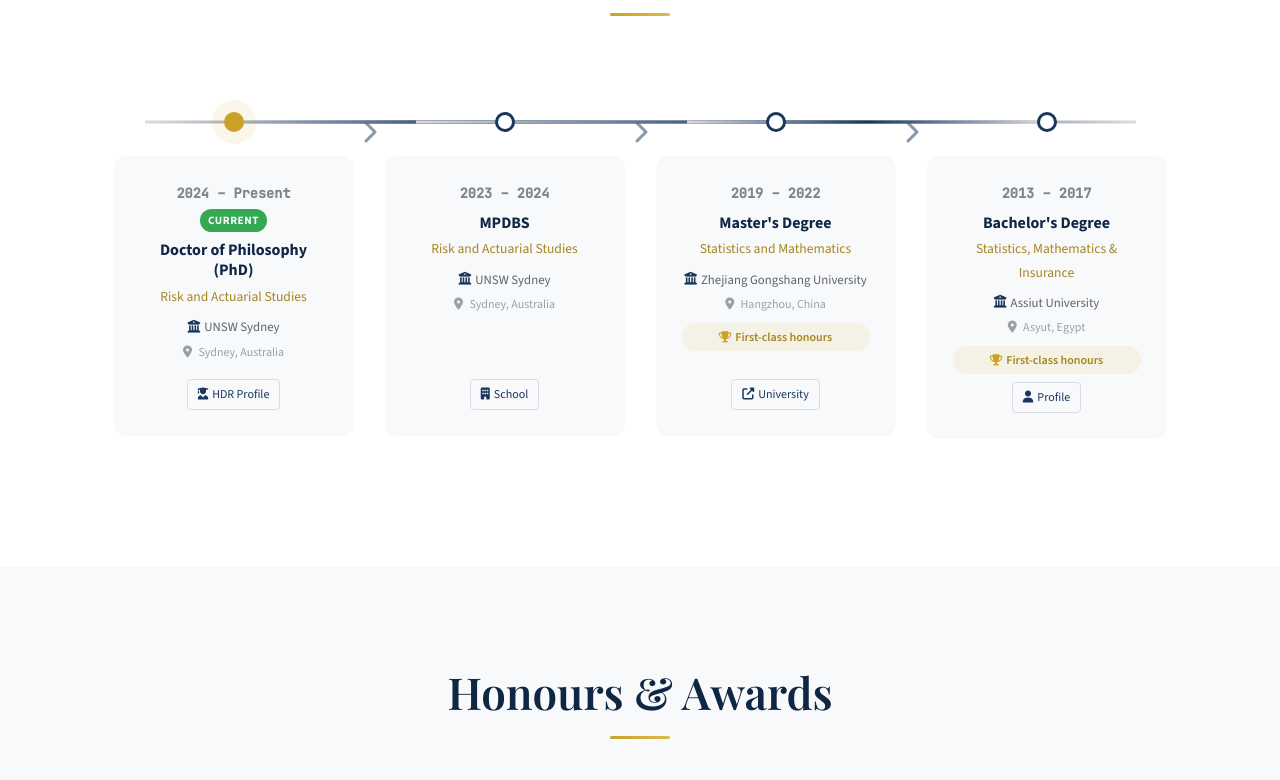
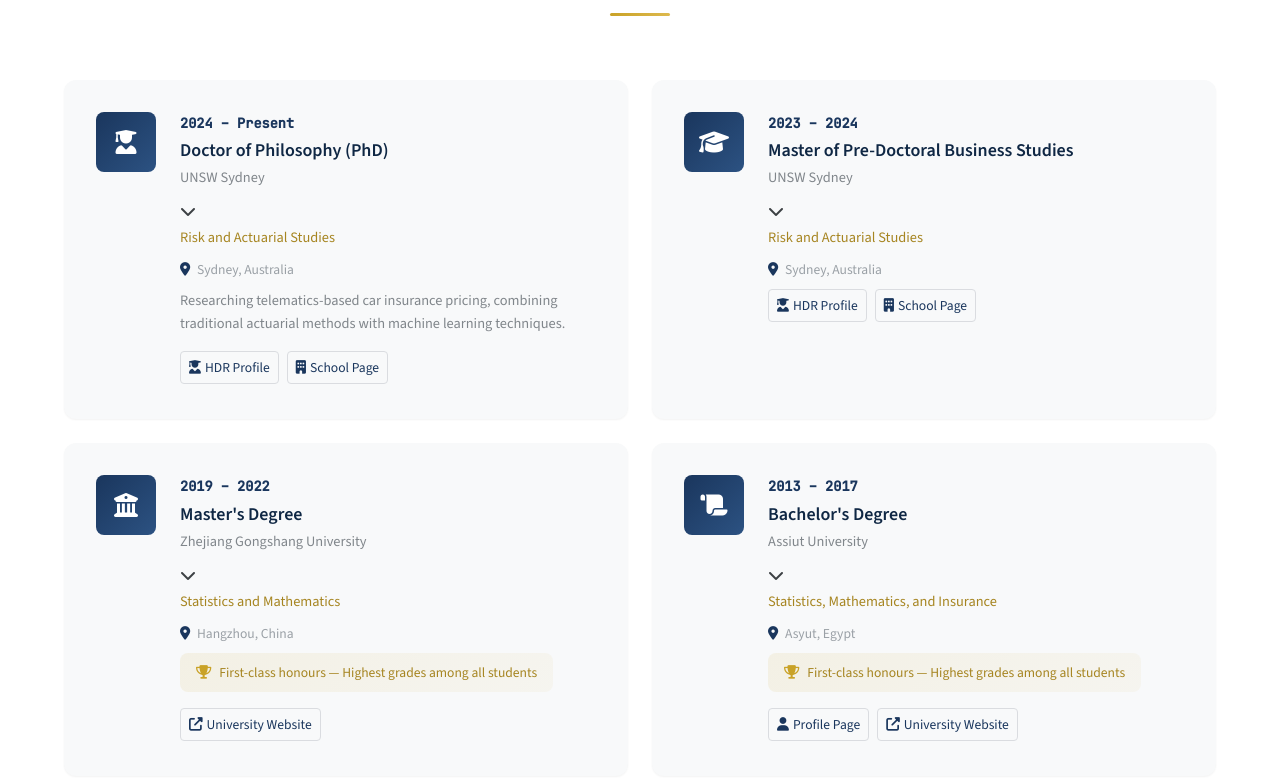
Before and after one commit to MohamedHanafyKotbIbrahim14/Mohamed-Hanafy-Kotb-Ibrahim, a plain HTML site: page index.html in a window 1280 px wide. Shown: the part 1701-2481 px from the top of the page. Drawn offline with nearby package versions, Linux system fonts and the light colour scheme.

Commit message:
Add files via upload

```diff
--- a/index.html
+++ b/index.html
@@ -160,128 +160,133 @@
                 <div class="section-line"></div>
             </div>
 
-            <div class="edu-timeline-horizontal">
-                <!-- PhD -->
-                <div class="edu-card">
-                    <div class="edu-arrow">
-                        <div class="edu-dot current"></div>
+            <div class="education-grid">
+                <div class="edu-card expandable" onclick="toggleExpand(this)">
+                    <div class="edu-icon">
+                        <i class="fas fa-user-graduate"></i>
                     </div>
-                    <div class="edu-content">
-                        <div class="edu-date">
-                            <span class="edu-year">2024 – Present</span>
-                            <span class="edu-badge current">Current</span>
+                    <div class="edu-card-content">
+                        <div class="expand-header">
+                            <div>
+                                <div class="edu-year">2024 – Present</div>
+                                <h3 class="edu-title">Doctor of Philosophy (PhD)</h3>
+                                <p class="edu-institution">UNSW Sydney</p>
                             </div>
-                        <h3 class="edu-degree">Doctor of Philosophy (PhD)</h3>
+                            <span class="expand-icon"><i class="fas fa-chevron-down"></i></span>
+                        </div>
+                        <div class="expand-content">
                             <p class="edu-field">Risk and Actuarial Studies</p>
-                        <div class="edu-university">
-                            <i class="fas fa-university"></i>
-                            <span>UNSW Sydney</span>
-                            <img src="https://www.unsw.edu.au/etc/clientlibs/unsw-common/clientlibs-base/resources/favicons/favicon-96x96.png" alt="UNSW" class="edu-logo" onerror="this.style.display='none'">
-                        </div>
-                        <p class="edu-location"><i class="fas fa-map-marker-alt"></i> Sydney, Australia</p>
+                            <p class="edu-location">
+                                <i class="fas fa-map-marker-alt"></i> Sydney, Australia
+                            </p>
+                            <p class="edu-description">
+                                Researching telematics-based car insurance pricing, combining traditional actuarial methods with machine learning techniques.
+                            </p>
                             <div class="edu-links">
                                 <a href="https://www.unsw.edu.au/hdr/mohamed-hanafy-kotb-ibrahim" target="_blank" class="edu-link">
                                     <i class="fas fa-user-graduate"></i> HDR Profile
                                 </a>
+                                <a href="https://www.unsw.edu.au/business/our-schools/risk-actuarial-studies" target="_blank" class="edu-link">
+                                    <i class="fas fa-building"></i> School Page
+                                </a>
+                            </div>
                         </div>
                     </div>
                 </div>
 
-                <!-- Arrow connector -->
-                <div class="edu-connector">
-                    <i class="fas fa-chevron-right"></i>
+                <div class="edu-card expandable" onclick="toggleExpand(this)">
+                    <div class="edu-icon">
+                        <i class="fas fa-graduation-cap"></i>
                     </div>
-
-                <!-- MPDBS -->
-                <div class="edu-card">
-                    <div class="edu-arrow">
-                        <div class="edu-dot"></div>
+                    <div class="edu-card-content">
+                        <div class="expand-header">
+                            <div>
+                                <div class="edu-year">2023 – 2024</div>
+                                <h3 class="edu-title">Master of Pre-Doctoral Business Studies</h3>
+                                <p class="edu-institution">UNSW Sydney</p>
                             </div>
-                    <div class="edu-content">
-                        <div class="edu-date">
-                            <span class="edu-year">2023 – 2024</span>
+                            <span class="expand-icon"><i class="fas fa-chevron-down"></i></span>
                         </div>
-                        <h3 class="edu-degree">MPDBS</h3>
+                        <div class="expand-content">
                             <p class="edu-field">Risk and Actuarial Studies</p>
-                        <div class="edu-university">
-                            <i class="fas fa-university"></i>
-                            <span>UNSW Sydney</span>
-                        </div>
-                        <p class="edu-location"><i class="fas fa-map-marker-alt"></i> Sydney, Australia</p>
+                            <p class="edu-location">
+                                <i class="fas fa-map-marker-alt"></i> Sydney, Australia
+                            </p>
                             <div class="edu-links">
+                                <a href="https://www.unsw.edu.au/hdr/mohamed-hanafy-kotb-ibrahim" target="_blank" class="edu-link">
+                                    <i class="fas fa-user-graduate"></i> HDR Profile
+                                </a>
                                 <a href="https://www.unsw.edu.au/business/our-schools/risk-actuarial-studies" target="_blank" class="edu-link">
-                                <i class="fas fa-building"></i> School
+                                    <i class="fas fa-building"></i> School Page
                                 </a>
                             </div>
                         </div>
                     </div>
-
-                <!-- Arrow connector -->
-                <div class="edu-connector">
-                    <i class="fas fa-chevron-right"></i>
                 </div>
 
-                <!-- Master's China -->
-                <div class="edu-card">
-                    <div class="edu-arrow">
-                        <div class="edu-dot"></div>
+                <div class="edu-card expandable" onclick="toggleExpand(this)">
+                    <div class="edu-icon">
+                        <i class="fas fa-university"></i>
                     </div>
-                    <div class="edu-content">
-                        <div class="edu-date">
-                            <span class="edu-year">2019 – 2022</span>
+                    <div class="edu-card-content">
+                        <div class="expand-header">
+                            <div>
+                                <div class="edu-year">2019 – 2022</div>
+                                <h3 class="edu-title">Master's Degree</h3>
+                                <p class="edu-institution">Zhejiang Gongshang University</p>
                             </div>
-                        <h3 class="edu-degree">Master's Degree</h3>
+                            <span class="expand-icon"><i class="fas fa-chevron-down"></i></span>
+                        </div>
+                        <div class="expand-content">
                             <p class="edu-field">Statistics and Mathematics</p>
-                        <div class="edu-university">
-                            <i class="fas fa-university"></i>
-                            <span>Zhejiang Gongshang University</span>
-                        </div>
-                        <p class="edu-location"><i class="fas fa-map-marker-alt"></i> Hangzhou, China</p>
+                            <p class="edu-location">
+                                <i class="fas fa-map-marker-alt"></i> Hangzhou, China
+                            </p>
                             <div class="edu-achievement">
-                            <i class="fas fa-trophy"></i> First-class honours
+                                <i class="fas fa-trophy"></i> First-class honours — Highest grades among all students
                             </div>
                             <div class="edu-links">
                                 <a href="https://www.zjgsu.edu.cn/" target="_blank" class="edu-link">
-                                <i class="fas fa-external-link-alt"></i> University
+                                    <i class="fas fa-external-link-alt"></i> University Website
                                 </a>
                             </div>
                         </div>
                     </div>
-
-                <!-- Arrow connector -->
-                <div class="edu-connector">
-                    <i class="fas fa-chevron-right"></i>
                 </div>
 
-                <!-- Bachelor's Egypt -->
-                <div class="edu-card">
-                    <div class="edu-arrow">
-                        <div class="edu-dot"></div>
+                <div class="edu-card expandable" onclick="toggleExpand(this)">
+                    <div class="edu-icon">
+                        <i class="fas fa-scroll"></i>
                     </div>
-                    <div class="edu-content">
-                        <div class="edu-date">
-                            <span class="edu-year">2013 – 2017</span>
+                    <div class="edu-card-content">
+                        <div class="expand-header">
+                            <div>
+                                <div class="edu-year">2013 – 2017</div>
+                                <h3 class="edu-title">Bachelor's Degree</h3>
+                                <p class="edu-institution">Assiut University</p>
                             </div>
-                        <h3 class="edu-degree">Bachelor's Degree</h3>
-                        <p class="edu-field">Statistics, Mathematics & Insurance</p>
-                        <div class="edu-university">
-                            <i class="fas fa-university"></i>
-                            <span>Assiut University</span>
+                            <span class="expand-icon"><i class="fas fa-chevron-down"></i></span>
                         </div>
-                        <p class="edu-location"><i class="fas fa-map-marker-alt"></i> Asyut, Egypt</p>
+                        <div class="expand-content">
+                            <p class="edu-field">Statistics, Mathematics, and Insurance</p>
+                            <p class="edu-location">
+                                <i class="fas fa-map-marker-alt"></i> Asyut, Egypt
+                            </p>
                             <div class="edu-achievement">
-                            <i class="fas fa-trophy"></i> First-class honours
+                                <i class="fas fa-trophy"></i> First-class honours — Highest grades among all students
                             </div>
                             <div class="edu-links">
                                 <a href="https://b.aun.edu.eg/commerce/mohamed-hanfi-kotb-ibrahim" target="_blank" class="edu-link">
-                                <i class="fas fa-user"></i> Profile
+                                    <i class="fas fa-user"></i> Profile Page
+                                </a>
+                                <a href="https://www.aun.edu.eg/" target="_blank" class="edu-link">
+                                    <i class="fas fa-external-link-alt"></i> University Website
                                 </a>
                             </div>
                         </div>
                     </div>
                 </div>
             </div>
-    </section>
         </div>
     </section>
 
--- a/style.css
+++ b/style.css
@@ -760,246 +760,131 @@ em {
 }
 
 /* ============================================
-   Education Section - Horizontal Arrow Timeline
+   Education Section - Card Grid (Awards Style)
    ============================================ */
 .education {
     background: var(--white);
-    overflow-x: hidden;
-}
-
-.edu-timeline-horizontal {
-    display: flex;
-    align-items: flex-start;
-    justify-content: center;
-    gap: 0;
-    position: relative;
-    padding: var(--space-xl) 0;
-    overflow-x: auto;
-    scroll-snap-type: x mandatory;
-    -webkit-overflow-scrolling: touch;
-}
-
-/* Hide scrollbar but keep functionality */
-.edu-timeline-horizontal::-webkit-scrollbar {
-    height: 6px;
-}
-
-.edu-timeline-horizontal::-webkit-scrollbar-track {
-    background: var(--gray-200);
-    border-radius: var(--radius-full);
-}
-
-.edu-timeline-horizontal::-webkit-scrollbar-thumb {
-    background: var(--primary);
-    border-radius: var(--radius-full);
+}
+
+.education-grid {
+    display: grid;
+    grid-template-columns: repeat(2, 1fr);
+    gap: var(--space-lg);
 }
 
 .edu-card {
-    flex: 0 0 auto;
-    width: 240px;
-    scroll-snap-align: center;
-    position: relative;
-}
-
-.edu-arrow {
-    display: flex;
-    align-items: center;
-    justify-content: center;
-    margin-bottom: var(--space-lg);
-    position: relative;
-}
-
-.edu-arrow::before {
-    content: '';
-    position: absolute;
-    top: 50%;
-    left: -100%;
-    right: -100%;
-    height: 3px;
-    background: linear-gradient(90deg, var(--gray-300), var(--primary), var(--gray-300));
-    transform: translateY(-50%);
-    z-index: 0;
-}
-
-.edu-card:first-child .edu-arrow::before {
-    left: 50%;
-}
-
-.edu-card:last-child .edu-arrow::before {
-    right: 50%;
-}
-
-.edu-dot {
-    width: 20px;
-    height: 20px;
-    background: var(--white);
-    border: 3px solid var(--primary);
-    border-radius: var(--radius-full);
-    position: relative;
-    z-index: 2;
+    display: flex;
+    gap: var(--space-lg);
+    background: var(--off-white);
+    padding: var(--space-xl);
+    border-radius: var(--radius-lg);
+    box-shadow: var(--shadow-sm);
     transition: all var(--transition-base);
-}
-
-.edu-dot.current {
-    background: var(--accent);
-    border-color: var(--accent);
-    box-shadow: 0 0 0 6px rgba(201, 162, 39, 0.2);
-    animation: pulse-dot 2s infinite;
-}
-
-@keyframes pulse-dot {
-    0%, 100% {
-        box-shadow: 0 0 0 6px rgba(201, 162, 39, 0.2);
-    }
-    50% {
-        box-shadow: 0 0 0 12px rgba(201, 162, 39, 0.1);
-    }
-}
-
-.edu-card:hover .edu-dot {
-    transform: scale(1.2);
-    background: var(--primary);
-}
-
-.edu-connector {
-    display: flex;
-    align-items: center;
-    justify-content: center;
-    color: var(--primary);
-    font-size: 1.5rem;
-    padding: 0 var(--space-sm);
-    margin-top: 8px;
-    opacity: 0.5;
-}
-
-.edu-content {
-    background: var(--off-white);
-    padding: var(--space-lg);
-    border-radius: var(--radius-lg);
-    text-align: center;
-    transition: all var(--transition-base);
-    border: 2px solid transparent;
-    min-height: 280px;
-    display: flex;
-    flex-direction: column;
-}
-
-.edu-card:hover .edu-content {
+    border-bottom: 3px solid transparent;
+    cursor: pointer;
+}
+
+.edu-card:hover {
     transform: translateY(-5px);
     box-shadow: var(--shadow-lg);
-    border-color: var(--primary);
-}
-
-.edu-date {
-    display: flex;
-    flex-direction: column;
-    align-items: center;
-    gap: var(--space-xs);
-    margin-bottom: var(--space-sm);
+    border-bottom-color: var(--primary);
+}
+
+.edu-icon {
+    width: 60px;
+    height: 60px;
+    display: flex;
+    align-items: center;
+    justify-content: center;
+    background: linear-gradient(135deg, var(--primary), var(--primary-light));
+    border-radius: var(--radius-md);
+    color: var(--white);
+    font-size: 1.5rem;
+    flex-shrink: 0;
+}
+
+.edu-card-content {
+    flex: 1;
 }
 
 .edu-year {
     font-family: var(--font-mono);
     font-size: 0.85rem;
     font-weight: 600;
-    color: var(--gray-600);
-}
-
-.edu-badge {
-    font-size: 0.7rem;
-    font-weight: 700;
-    padding: 2px 8px;
-    border-radius: var(--radius-full);
-    text-transform: uppercase;
-    letter-spacing: 0.05em;
-}
-
-.edu-badge.current {
-    background: var(--success);
-    color: var(--white);
-}
-
-.edu-degree {
-    font-size: 1rem;
-    font-weight: 700;
-    color: var(--primary-dark);
+    color: var(--primary);
+    margin-bottom: var(--space-xs);
+}
+
+.edu-title {
+    font-size: 1.125rem;
     margin-bottom: var(--space-xs);
     font-family: var(--font-body);
-    line-height: 1.3;
+    font-weight: 600;
+    color: var(--primary-dark);
+}
+
+.edu-institution {
+    font-size: 0.9rem;
+    color: var(--gray-600);
+    margin-bottom: var(--space-sm);
 }
 
 .edu-field {
+    font-size: 0.9rem;
+    font-weight: 500;
+    color: var(--accent-dark);
+    margin-bottom: var(--space-sm);
+}
+
+.edu-location {
     font-size: 0.85rem;
-    color: var(--accent-dark);
-    font-weight: 500;
-    margin-bottom: var(--space-sm);
-}
-
-.edu-university {
-    display: flex;
-    align-items: center;
-    justify-content: center;
-    gap: var(--space-xs);
-    font-size: 0.8rem;
-    color: var(--gray-700);
-    margin-bottom: var(--space-xs);
-}
-
-.edu-university i {
-    color: var(--primary);
-}
-
-.edu-logo {
-    width: 16px;
-    height: 16px;
-    border-radius: 2px;
-}
-
-.edu-location {
-    font-size: 0.75rem;
     color: var(--gray-500);
     margin-bottom: var(--space-sm);
 }
 
 .edu-location i {
     margin-right: 4px;
+    color: var(--primary);
+}
+
+.edu-description {
+    font-size: 0.9rem;
+    color: var(--gray-600);
+    margin-bottom: var(--space-md);
+    line-height: 1.6;
 }
 
 .edu-achievement {
     display: inline-flex;
     align-items: center;
-    justify-content: center;
-    gap: var(--space-xs);
-    font-size: 0.75rem;
-    font-weight: 600;
+    gap: var(--space-sm);
+    margin-bottom: var(--space-md);
+    padding: var(--space-sm) var(--space-md);
+    background: linear-gradient(135deg, rgba(201, 162, 39, 0.1), rgba(201, 162, 39, 0.05));
+    border-radius: var(--radius-md);
+    font-size: 0.85rem;
+    font-weight: 500;
     color: var(--accent-dark);
-    background: rgba(201, 162, 39, 0.1);
-    padding: 4px 10px;
-    border-radius: var(--radius-full);
-    margin-bottom: var(--space-sm);
 }
 
 .edu-achievement i {
     color: var(--accent);
-    font-size: 0.7rem;
 }
 
 .edu-links {
-    margin-top: auto;
-    display: flex;
-    justify-content: center;
+    display: flex;
+    flex-wrap: wrap;
     gap: var(--space-sm);
-    flex-wrap: wrap;
 }
 
 .edu-link {
     display: inline-flex;
     align-items: center;
-    gap: 4px;
-    font-size: 0.75rem;
+    gap: var(--space-xs);
+    font-size: 0.85rem;
     font-weight: 500;
     color: var(--primary);
-    padding: 4px 10px;
+    padding: var(--space-xs) var(--space-sm);
     border: 1px solid var(--gray-300);
     border-radius: var(--radius-sm);
     transition: all var(--transition-fast);
@@ -1011,51 +896,29 @@ em {
     border-color: var(--primary);
 }
 
-/* Responsive: Stack on mobile */
-@media (max-width: 1024px) {
-    .edu-timeline-horizontal {
-        justify-content: flex-start;
-        padding: var(--space-lg) var(--space-md);
-    }
-
+@media (max-width: 968px) {
+    .education-grid {
+        grid-template-columns: 1fr;
+    }
+}
+
+@media (max-width: 576px) {
     .edu-card {
-        width: 200px;
-    }
-
-    .edu-content {
-        min-height: 260px;
-    }
-}
-
-@media (max-width: 768px) {
-    .edu-timeline-horizontal {
         flex-direction: column;
-        align-items: center;
-        gap: var(--space-md);
-    }
-
-    .edu-card {
-        width: 100%;
-        max-width: 350px;
-    }
-
-    .edu-arrow {
-        display: none;
-    }
-
-    .edu-connector {
-        transform: rotate(90deg);
-        margin: 0;
-        padding: var(--space-sm) 0;
-    }
-
-    .edu-content {
-        min-height: auto;
-        border-left: 4px solid var(--primary);
-    }
-
-    .edu-card:first-child .edu-content {
-        border-left-color: var(--accent);
+        text-align: center;
+    }
+
+    .edu-icon {
+        margin: 0 auto;
+    }
+
+    .edu-links {
+        justify-content: center;
+    }
+
+    .edu-achievement {
+        margin-left: auto;
+        margin-right: auto;
     }
 }
 
```
Lines whose indentation alone changed are shown as unchanged.
